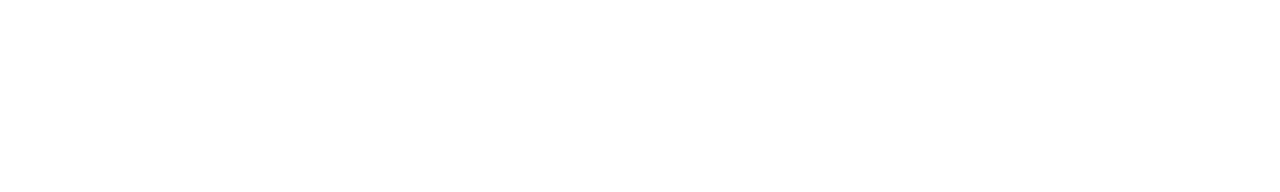
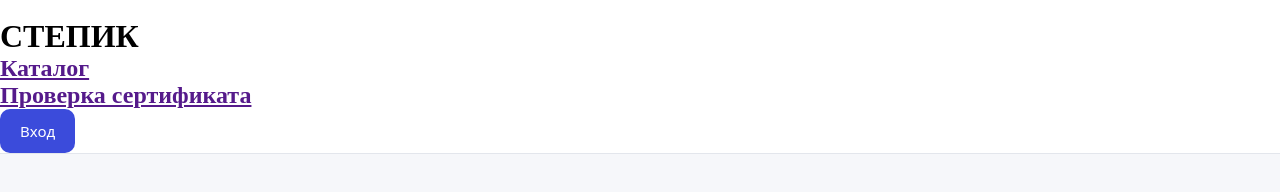
Before and after one commit to balbez48/courses, a plain HTML site: page frontend/index.html in a window 1280 px wide. Drawn offline with Linux system fonts and the light colour scheme.

Commit message:
header start

```diff
--- a/frontend/index.html
+++ b/frontend/index.html
@@ -8,6 +8,21 @@
 </head>
 
 <body>
+    <header>
+        <div class="logo">
+            <img src="#" alt="" class="logo-img">
+            <h1 class="logo-text">СТЕПИК</h1>
+        </div>
+        <div class="nav-bar">
+            <a href="" class="link-catalog">
+                <h2 class="link-catalog-text">Каталог</h2>
+            </a>
+            <a href="" class="link-certificate">
+                <h2 class="link-certificate-text">Проверка сертификата</h2>
+            </a>
+        </div>
+        <button class="sign-in">Вход</button>
+    </header>
 
 </body>
 </html>
--- a/frontend/styles/index.css
+++ b/frontend/styles/index.css
@@ -0,0 +1,28 @@
+* {
+    padding: 0;
+    margin: 0;
+}
+
+body {
+    background-color: #F6F7FA;
+}
+
+header {
+    background: #fff;
+    border-bottom: 1px solid #E3E6EC;
+}
+
+.sign-in {
+    display: inline-flex;
+    align-items: center;
+    justify-content: center;
+    min-height: 44px;
+    padding: 0 20px;
+    border-radius: 10px;
+    background: #3B4BDB;
+    color: #fff;
+    font: 500 15px Onest, system-ui, sans-serif;
+    border: 0;
+    text-decoration: none;
+    box-sizing: border-box;
+}
```
